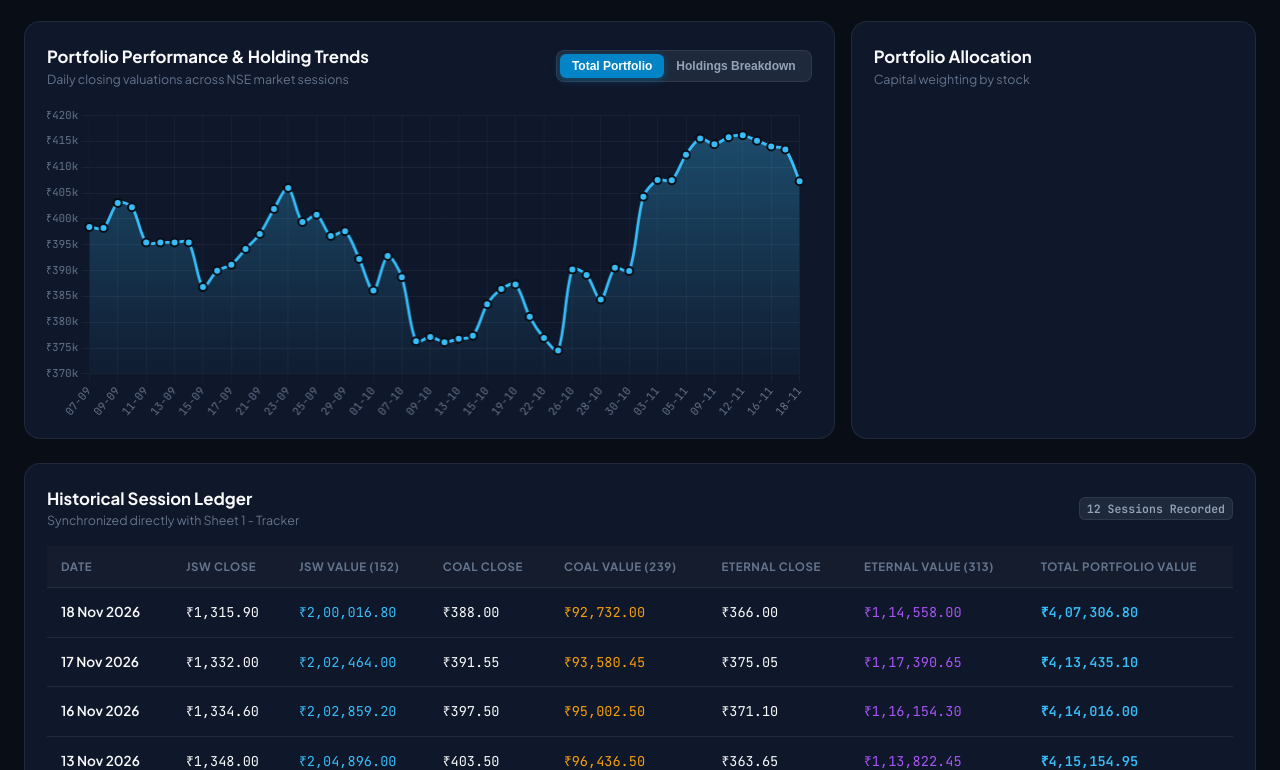
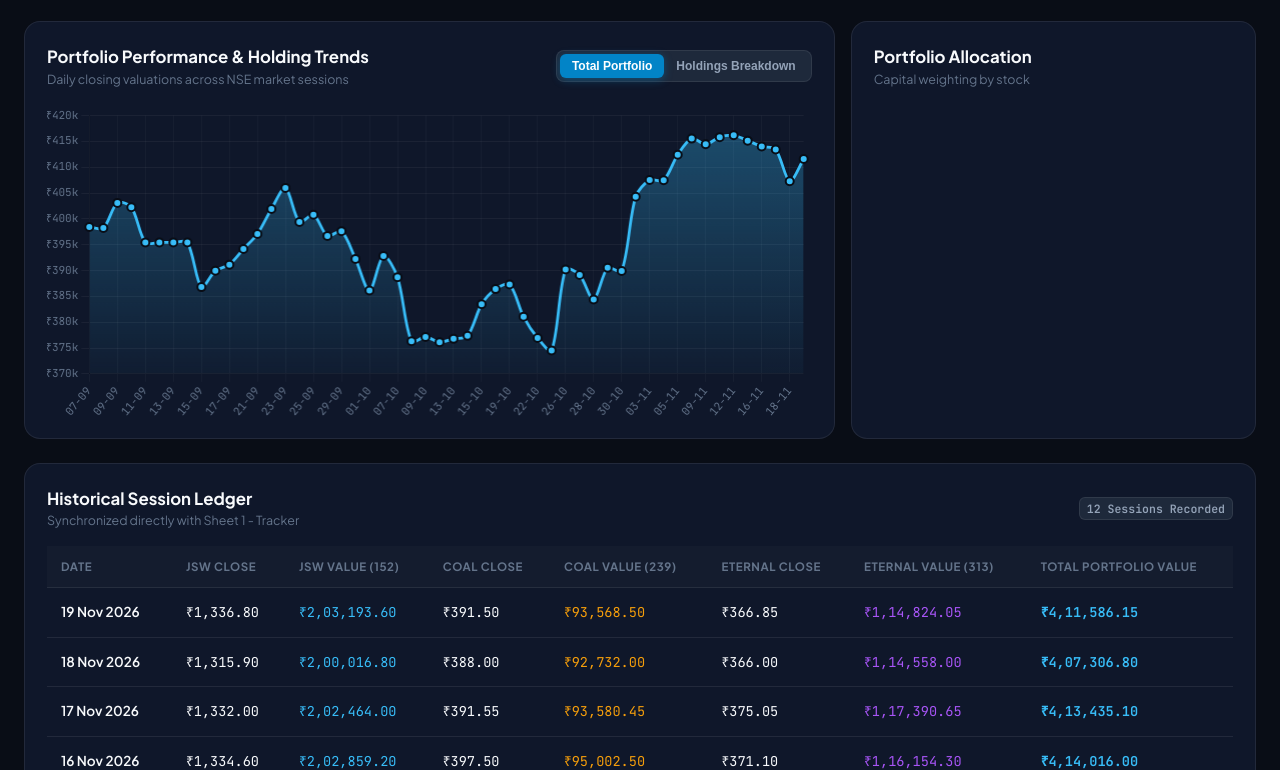
Before and after one commit to 25021141139Preetam/Stock-Tracker, a plain HTML site: page portfolio_dashboard.html in a window 1280 px wide. Shown: the part 570-1340 px from the top of the page. Drawn offline with nearby package versions, Linux system fonts and the light colour scheme.

Commit message:
Automated update: NSE closing prices [2026-11-19]

```diff
--- a/portfolio_dashboard.html
+++ b/portfolio_dashboard.html
@@ -1285,6 +1285,16 @@
             "eternal_close": 366.0,
             "eternal_val": 114558.0,
             "total_val": 407306.8
+      },
+      {
+            "date": "2026-11-19",
+            "jsw_close": 1336.8,
+            "jsw_val": 203193.6,
+            "coal_close": 391.5,
+            "coal_val": 93568.5,
+            "eternal_close": 366.85,
+            "eternal_val": 114824.05,
+            "total_val": 411586.15
       }
 ];
 
```
Also changed, not shown: 2 other files.
